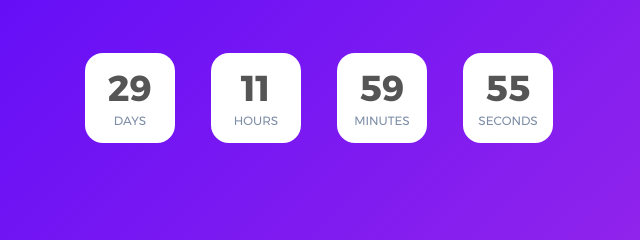
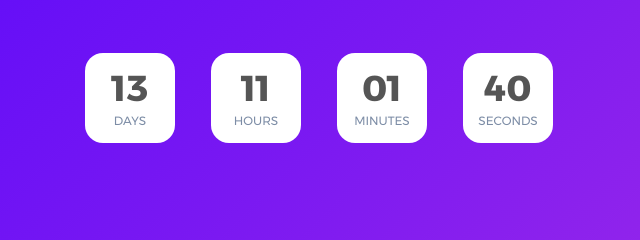
Before and after one commit to iamirulofficial/iamirulofficial.github.io, a plain HTML site: page index.html in a window 1280 px wide. Shown: the part 308-548 px from the top of the page, 321-961 px from the left. Drawn offline with Linux system fonts and the light colour scheme; a web font is replaced by a local one.

Commit message:
//[june 30]

```diff
--- a/index.html
+++ b/index.html
@@ -131,7 +131,7 @@
 			// Set Endtime here
 			// Endtime must be > current time
 			endtimeYear: 2021,
-			endtimeMonth: 05,
+			endtimeMonth: 06,
 			endtimeDate: 29,
 			endtimeHours: 12,
 			endtimeMinutes: 0,
```
